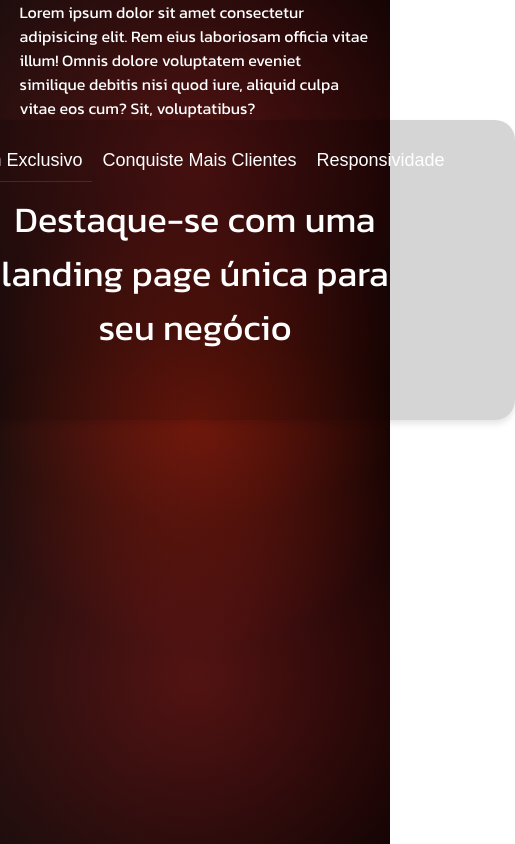
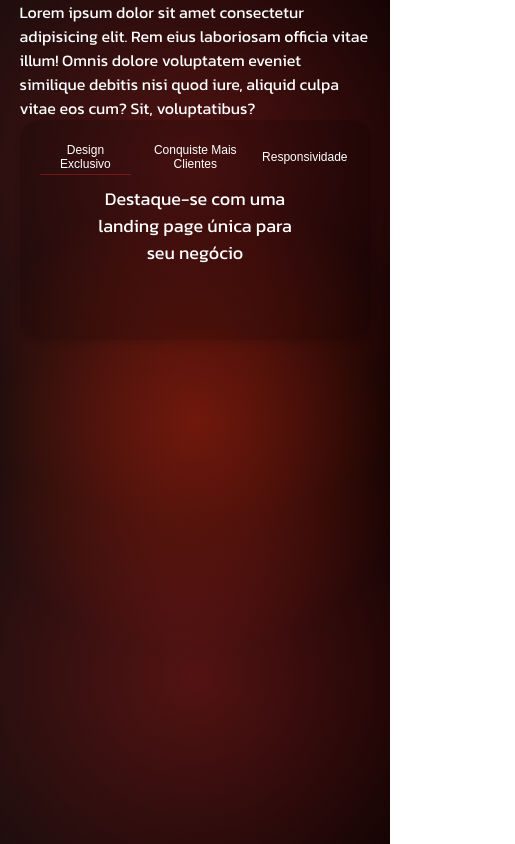
Before and after one commit to Daniel-Possamai/myLandPagePrincipal, a React (Create React App) app: page / in a window 390 px wide. Shown: the whole page, 515 px wide, since content can reach past the window. Built offline with nearby package versions, Linux system fonts and the light colour scheme.

Commit message:
atualizado responsivo do nav

```diff
--- a/src/components/objectpage/objectpage.scss
+++ b/src/components/objectpage/objectpage.scss
@@ -58,3 +58,32 @@
   .content.hidden {
     opacity: 0;
   }
+
+
+
+  // Responsividade mob 1024px
+
+    @media (max-width: 1024px) {
+        .navMenu{
+            width: 100%;
+            display: flex;
+            justify-content: center;
+        }
+
+        .navMenu button {
+            font-size: 12px;
+            padding: 3px 3px;
+        }
+
+        .content {
+            font-size: 18px;
+            text-align: center;
+            display: flex;
+            align-items: center;
+            justify-content: center;
+            width: 200px;
+        }
+        .nav-and-content{
+            height: 220px;
+        }
+    }
```
